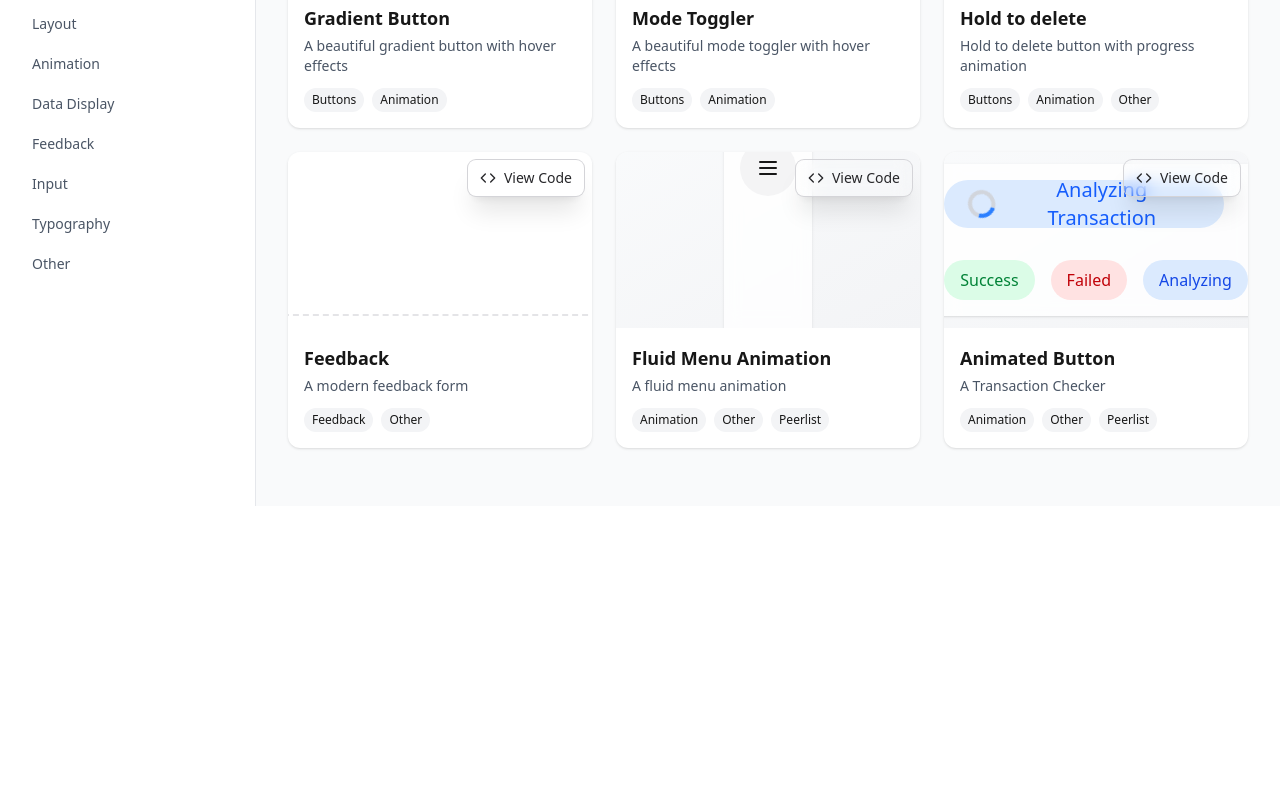
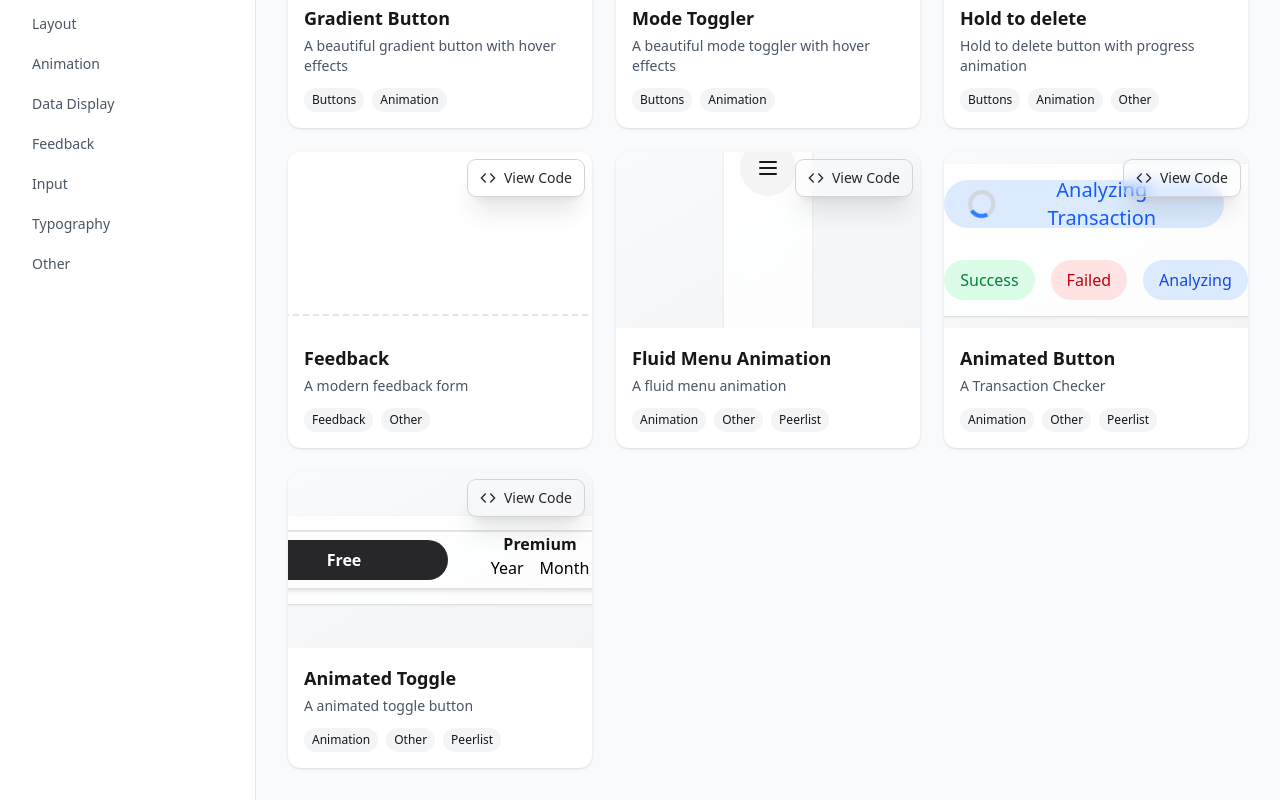
Before and after one commit to ashishk15678/sharedcn, a Next.js app in the folder app/: page / in a window 1280 px wide. Shown: the part 1192-1992 px from the top of the page. Before the commit the page ends 1698 px from the top, so only its background shows below. Built offline with nearby package versions, Linux system fonts and the light colour scheme.

Commit message:
challenge 3 , peerlist

```diff
--- a/app/src/components.tsx
+++ b/app/src/components.tsx
@@ -181,6 +181,66 @@ function TransactionChecker() {
   );
 }
 
+function AnimatedToggle() {
+  const [toggled, setToggled] = useState<"free" | "month" | "year">("free")
+  return (
+    <div className="relative mx-auto  w-[400px] overflow-hidden h-14 ring-2 ring-zinc-200 shadow-md rounded-full p-2">
+      <motion.div
+        // @ts-ignore
+        className="absolute w-1/2 bg-zinc-800 h-10 rounded-full"
+        animate={{
+          x: toggled === "free" ? "0%" : "100%",
+        }}
+        transition={{ type: "spring", stiffness: 300, damping: 30 }}
+      />
+      <button
+        onClick={() => setToggled("free")}
+        className={`relative z-10 w-1/2 text-center py-2 rounded-full transition-all duration-300 font-extrabold ${toggled === "free" ? "text-white scale-100" : "text-black scale-95 opacity-70"
+          }`}
+      >
+        Free
+      </button>
+      <div className="absolute right-0 top-0  w-1/2 flex flex-col items-center justify-center">
+        {
+          toggled == "free" ? <div className="w-full rounded-full font-bold items-center justify-center flex transition-all duration-300">Premium</div> :
+            <>
+              <motion.div
+                // @ts-ignore
+                className="w-3/7 bg-white absolute h-8 rounded-full transition-all duration-300"
+                style={{
+                  left: toggled === "year" ? "10%" : "50%",
+                }}
+
+              /></>
+        }
+        <div className={cn("flex flex-row items-center justify-center h-full",
+          toggled == "free" ? "p-0 " : "p-2 w-full")}>
+
+          <button
+            onClick={() => setToggled("year")}
+            className={`w-full  text-center z-10 rounded-full transition-all duration-300
+               ${toggled === "year" ? "text-black py-2 text-lg font-bold" :
+                toggled === "month" ? "text-white py-2 text-lg" : "text-black "
+              }`}
+          >
+            Year
+          </button>
+          <button
+            onClick={() => setToggled("month")}
+            className={`w-full  text-center z-10 rounded-full transition-all duration-300
+              ${toggled === "month" ? "text-black py-2 text-lg font-bold" : toggled === "year" ? "text-white py-2 text-lg" : "text-black ml-4"
+              }`}
+          >
+            Month
+          </button>
+        </div>
+      </div>
+    </div >
+  )
+}
+
+
+
 // All the compo
 export const components = [
   {
@@ -229,15 +289,15 @@ export const components = [
         onClick={() => setIsDark(!isDark)
         }
         className={\`p-2 rounded-full transition-colors \${
-        isDark ? "bg-slate-800": "bg-yellow-400"
+        isDark ? "bg-slate-800" : "bg-yellow-400"
       }\`
             }
     >
-      {isDark ? "🌙": "☀️"
+      {isDark ? "🌙" : "☀️"
       }
     </button>
   );
-        };`,
+}; `,
   },
   {
     id: "4",
@@ -312,7 +372,7 @@ export const components = [
       </span>
     </button>
   );
-};`,
+}; `,
   },
 
   {
@@ -433,6 +493,20 @@ export const components = [
       </Suspense>
     ),
     code: `Will upload after challenge , if i forget mail me at hi@ashish.services`
+  }, {
+
+    id: 8,
+    title: "Animated Toggle",
+    description: "A animated toggle button",
+    tags: ["Animation", "Other", "Peerlist"],
+    component: (
+      <Suspense
+
+      >
+        <AnimatedToggle />
+      </Suspense>
+    ),
+    code: `Will upload after challenge , if i forget mail me at hi@ashish.services`
   }
 ];
 
```
Lines whose indentation alone changed are shown as unchanged.
